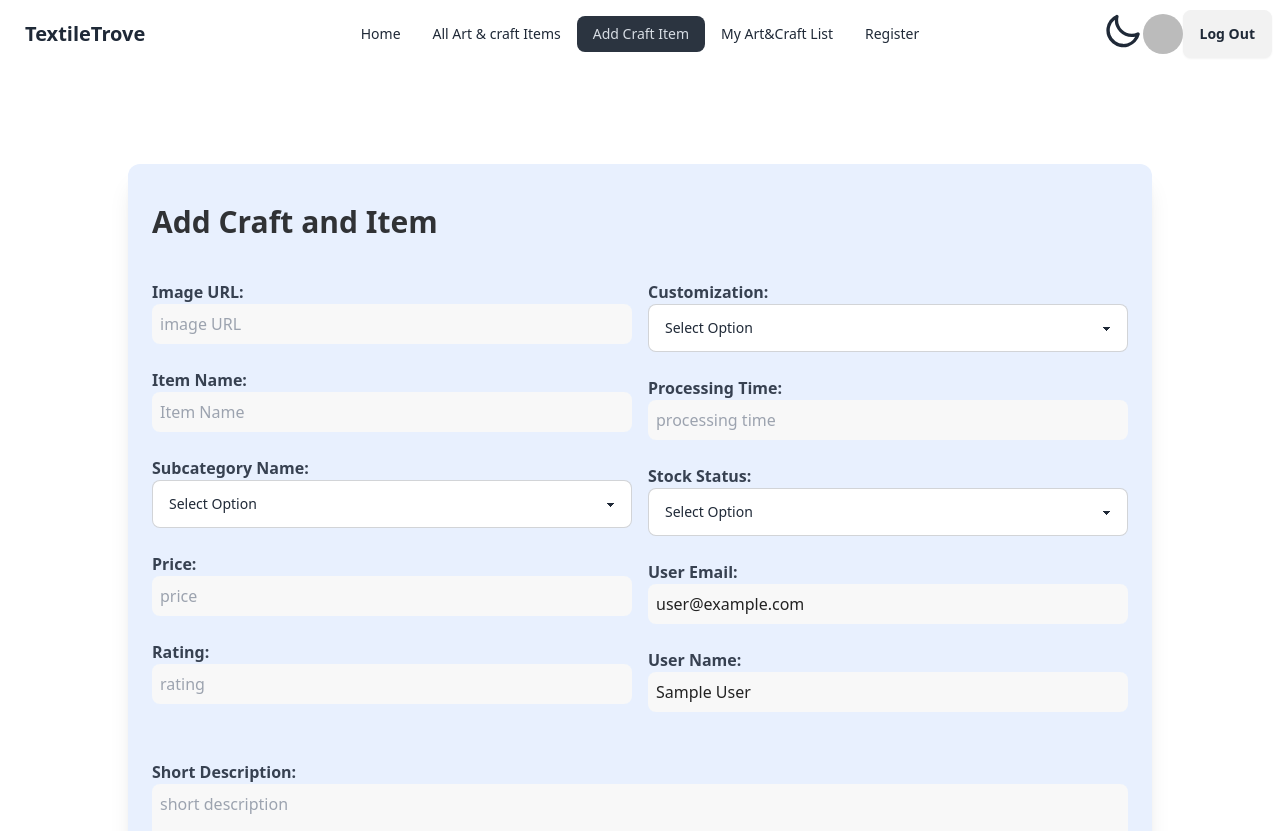
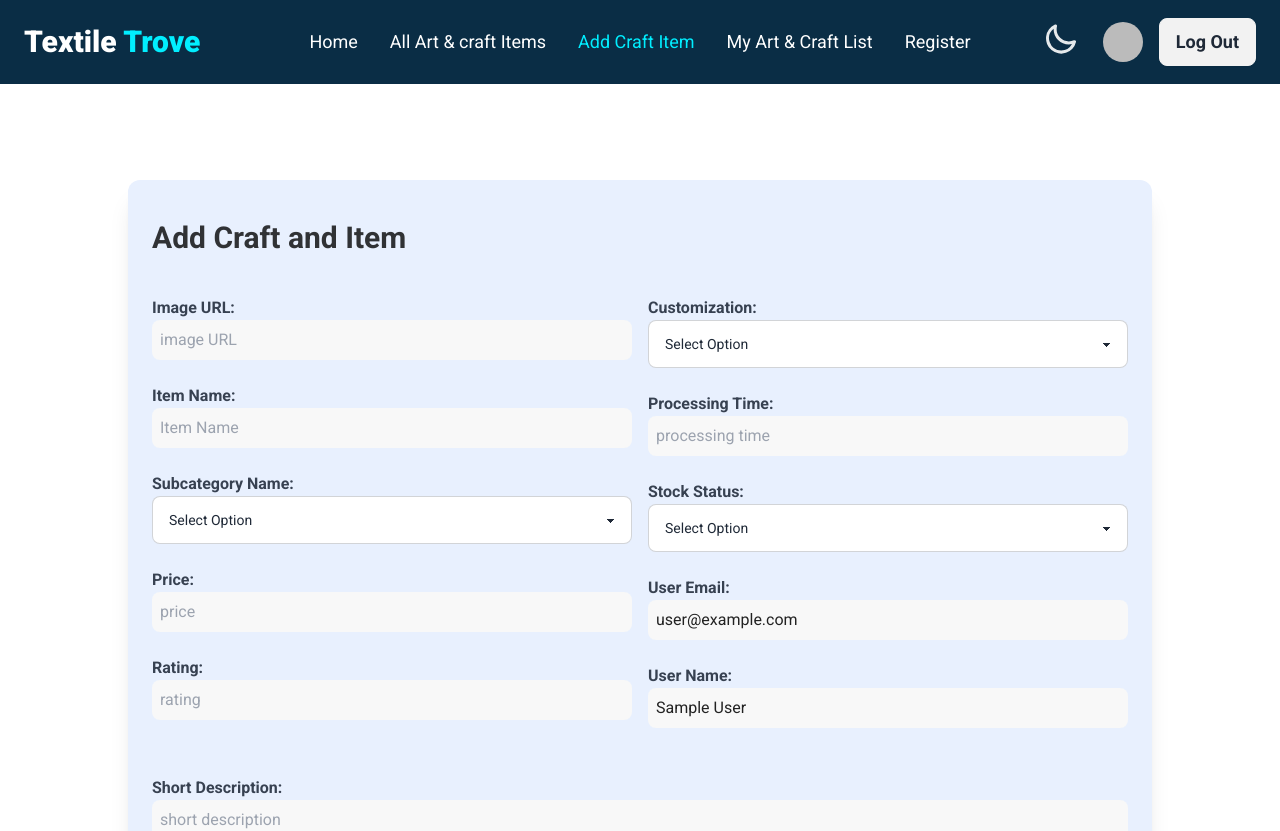
Before and after one commit to shamimfewd/assign10_client, a React (Vite) app: page /addCraftItem in a window 1280 px wide. Shown: the top 831 px of the page. Built offline with nearby package versions, Linux system fonts and the light colour scheme; no server answers; sample sign-in values are in the browser's storage.

Commit message:
fix navbar design

```diff
--- a/src/Components/Header.jsx
+++ b/src/Components/Header.jsx
@@ -1,6 +1,7 @@
 import { useContext, useEffect, useState } from "react";
 import { Link, NavLink } from "react-router-dom";
 import { AuthContext } from "../AuthProviders/AuthProvider";
+import image from "../../public/logo.png";
 
 const Header = () => {
   const { user, logOut } = useContext(AuthContext);
@@ -8,6 +9,10 @@ const Header = () => {
   const [theme, setTheme] = useState(
     localStorage.getItem("theme") ? localStorage.getItem("theme") : "light"
   );
+
+  const activeLink = "text-[#01EEFF] ";
+  const normalLink = "";
+
   const handleChangeTheme = (e) => {
     if (e.target.checked) {
       setTheme("dark");
@@ -33,8 +38,8 @@ const Header = () => {
   };
 
   return (
-    <div>
-      <div className="navbar bg-base-100">
+    <div className="">
+      <div className="navbar bg-[#0A2D45] py-4 px-6 mx-auto">
         <div className="navbar-start">
           <div className="dropdown">
             <div tabIndex={0} role="button" className="btn btn-ghost lg:hidden">
@@ -55,78 +60,162 @@ const Header = () => {
             </div>
             <ul
               tabIndex={0}
-              className="menu menu-sm dropdown-content mt-3 z-[1] p-2 shadow bg-base-100 rounded-box w-52"
+              className=" menu menu-sm dropdown-content mt-3 z-[1] p-2 shadow bg-base-100 rounded-box w-52"
             >
               <li>
-                <NavLink to={"/"}>Home</NavLink>
+                <NavLink
+                  to={"/"}
+                  style={{ fontSize: "16px" }}
+                  className={({ isActive }) =>
+                    isActive ? activeLink : normalLink
+                  }
+                >
+                  Home
+                </NavLink>
               </li>
 
               <li>
-                <NavLink to={"/allArtAndCraft"}>All Art & craft Items</NavLink>
+                <NavLink
+                  to={"/allArtAndCraft"}
+                  style={{ fontSize: "16px" }}
+                  className={({ isActive }) =>
+                    isActive ? activeLink : normalLink
+                  }
+                >
+                  All Art & craft Items
+                </NavLink>
               </li>
 
               {user && (
                 <li>
-                  <NavLink to={"/addCraftItem"}>Add Craft Item</NavLink>
+                  <NavLink
+                    to={"/addCraftItem"}
+                    style={{ fontSize: "16px" }}
+                    className={({ isActive }) =>
+                      isActive ? activeLink : normalLink
+                    }
+                  >
+                    Add Craft Item
+                  </NavLink>
                 </li>
               )}
 
               {user && (
                 <li>
-                  <NavLink to={"/myArt&CraftList"}>My Art&Craft List</NavLink>
+                  <NavLink
+                    to={"/myArt&CraftList"}
+                    style={{ fontSize: "16px" }}
+                    className={({ isActive }) =>
+                      isActive ? activeLink : normalLink
+                    }
+                  >
+                    My Art&Craft List
+                  </NavLink>
                 </li>
               )}
               <li>
-                <NavLink to={"/register"}>Register</NavLink>
+                <NavLink
+                  to={"/register"}
+                  style={{ fontSize: "16px" }}
+                  className={({ isActive }) =>
+                    isActive ? activeLink : normalLink
+                  }
+                >
+                  Register
+                </NavLink>
               </li>
             </ul>
           </div>
-          <Link to={"/"} className="btn btn-ghost text-xl">
-            TextileTrove
+          <Link
+            to={"/"}
+            className=" font-extrabold   text-3xl"
+          >
+            <span className="text-[#fff] text-3xl">
+              Textile <span className="text-[#01EEFF]">Trove</span>{" "}
+            </span>
           </Link>
-
         </div>
         <div className="navbar-center hidden lg:flex">
-          <ul className="menu menu-horizontal px-1">
+          <ul className="menu menu-horizontal px-1 text-[#ffff]">
             <li>
-              <NavLink to={"/"}>Home</NavLink>
+              <NavLink
+                to={"/"}
+                style={{ fontSize: "18px" }}
+                className={({ isActive }) =>
+                  isActive ? activeLink : normalLink
+                }
+              >
+                Home
+              </NavLink>
             </li>
 
             <li>
-              <NavLink to={"/allArtAndCraft"}>All Art & craft Items</NavLink>
+              <NavLink
+                to={"/allArtAndCraft"}
+                style={{ fontSize: "18px" }}
+                className={({ isActive }) =>
+                  isActive ? activeLink : normalLink
+                }
+              >
+                All Art & craft Items
+              </NavLink>
             </li>
 
             {user && (
               <li>
-                <NavLink to={"/addCraftItem"}>Add Craft Item</NavLink>
+                <NavLink
+                  to={"/addCraftItem"}
+                  style={{ fontSize: "18px" }}
+                  className={({ isActive }) =>
+                    isActive ? activeLink : normalLink
+                  }
+                >
+                  Add Craft Item
+                </NavLink>
               </li>
             )}
 
             {user && (
               <li>
-                <NavLink to={"/myArt&CraftList"}>My Art&Craft List</NavLink>
+                <NavLink
+                  to={"/myArt&CraftList"}
+                  style={{ fontSize: "18px" }}
+                  className={({ isActive }) =>
+                    isActive ? activeLink : normalLink
+                  }
+                >
+                  My Art & Craft List
+                </NavLink>
               </li>
             )}
 
             <li>
-              <NavLink to={"/register"}>Register</NavLink>
+              <NavLink
+                to={"/register"}
+                style={{ fontSize: "18px" }}
+                className={({ isActive }) =>
+                  isActive ? activeLink : normalLink
+                }
+              >
+                Register
+              </NavLink>
             </li>
-
           </ul>
         </div>
         <div className="navbar-end">
           <div>
-            <label className="swap swap-rotate">
+            <label className="swap swap-rotate  pr-6">
               {/* this hidden checkbox controls the state */}
               <input
                 type="checkbox"
                 checked={theme === "light" ? false : true}
                 onChange={handleChangeTheme}
+
               />
 
               {/* sun icon */}
               <svg
-                className="swap-on fill-current w-10 h-10"
+                className="swap-on  fill-current w-9 h-9"
                 xmlns="http://www.w3.org/2000/svg"
                 viewBox="0 0 24 24"
               >
@@ -135,7 +224,7 @@ const Header = () => {
 
               {/* moon icon */}
               <svg
-                className="swap-off fill-current w-10 h-10"
+                className="swap-off fill-current text-[#ffffffe4] w-9 h-9"
                 xmlns="http://www.w3.org/2000/svg"
                 viewBox="0 0 24 24"
               >
@@ -146,7 +235,7 @@ const Header = () => {
           {user ? (
             <>
               <div
-                className="tooltip tooltip-bottom"
+                className="tooltip tooltip-bottom pr-4"
                 data-tip={user?.displayName || "Name not found"}
               >
                 <img
@@ -159,13 +248,13 @@ const Header = () => {
                 />
               </div>
 
-              <button onClick={handleLogOut} className="btn">
+              <button onClick={handleLogOut} className="btn text-lg">
                 Log Out
               </button>
             </>
           ) : (
             <Link to={"/login"}>
-              <button className="btn">LogIn</button>
+              <button className="btn text-lg">LogIn</button>
             </Link>
           )}
         </div>
--- a/src/index.css
+++ b/src/index.css
@@ -1,3 +1,9 @@
+@import url("https://fonts.googleapis.com/css2?family=Roboto:ital,wght@0,100;0,300;0,400;0,500;0,700;0,900;1,100;1,300;1,400;1,500;1,700;1,900&display=swap");
+
 @tailwind base;
 @tailwind components;
 @tailwind utilities;
+
+body {
+  font-family: "Roboto", sans-serif;
+}
```
Also changed, not shown: public/logo.png (added).
